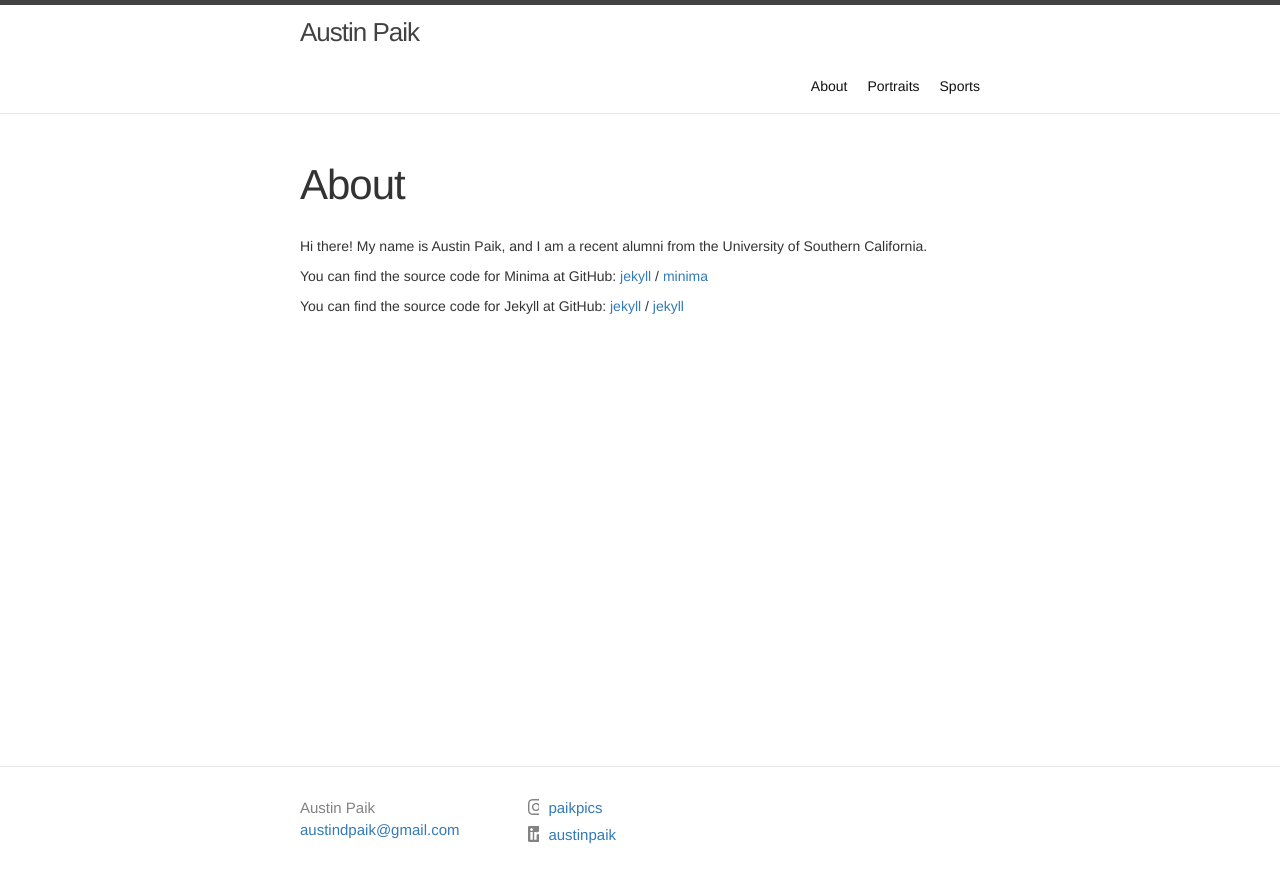
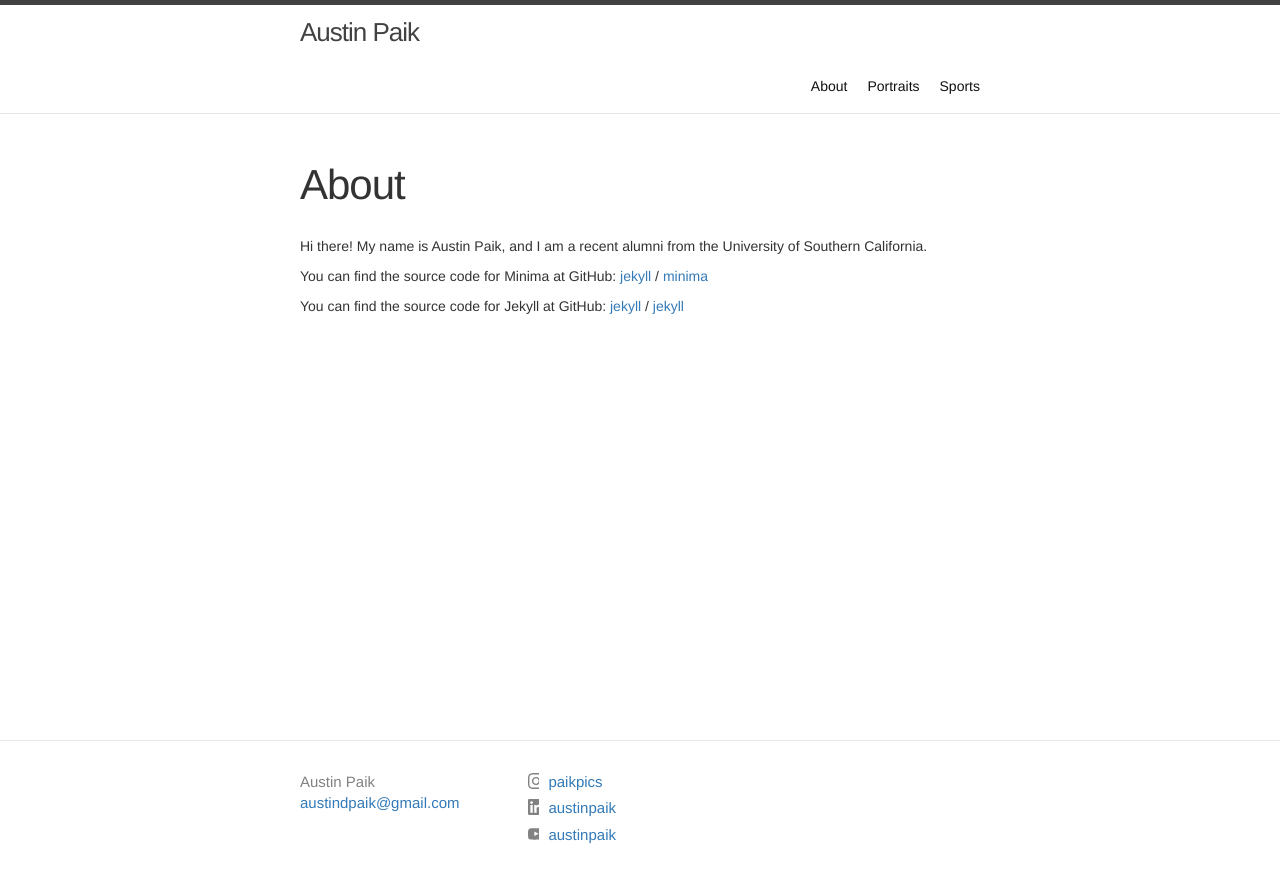
Before and after one commit to austinpaik/austinpaik.github.io, a Jekyll site: the page built from about.md, in a window 1280 px wide. Shown: the top 883 px of the page. Built offline with Jekyll 4.4.1, drawn with Linux system fonts in a browser that asks for light colours.

Commit message:
First commit

```diff
--- a/_config.yml
+++ b/_config.yml
@@ -22,6 +22,7 @@ url: "austinpaik.com" # the base hostname & protocol for your site, e.g. http://
 
 instagram_username: paikpics
 linkedin_username: austinpaik
+youtube_username: austinpaik
 
 # Build settings
 markdown: kramdown
```
